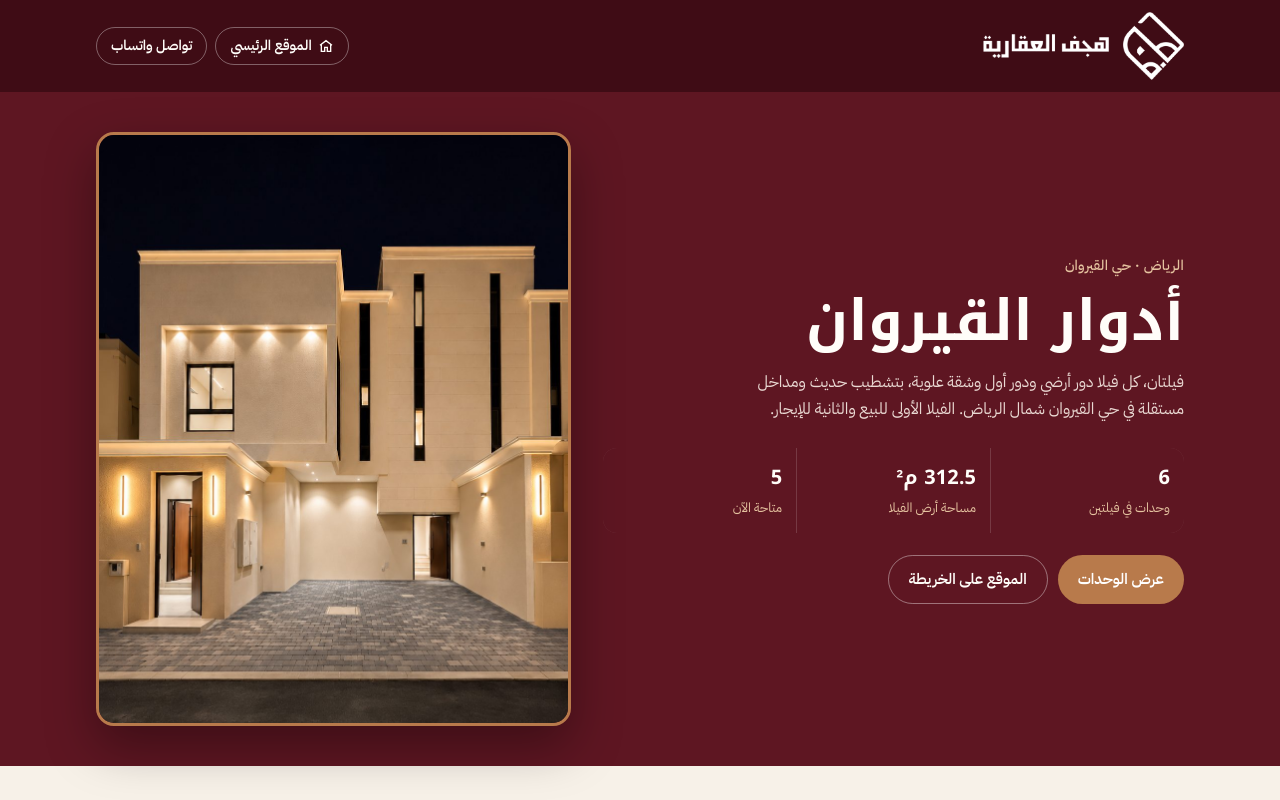
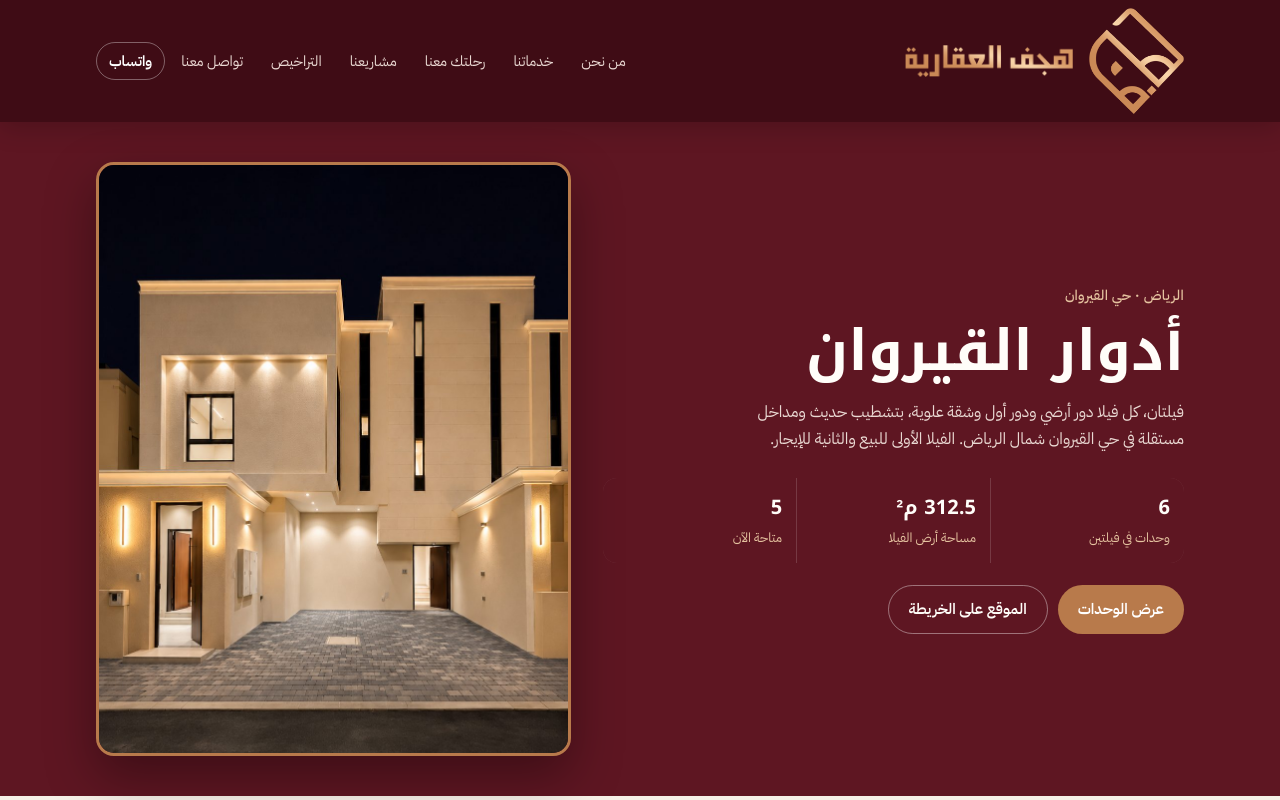
Before and after one commit to abdallahAlmawash/Qairawan, a plain HTML site: page index.html in a window 1280 px wide. Shown: the top 800 px of the page. Drawn offline with Linux system fonts and the light colour scheme.

Commit message:
Use the shared HJF sticky header (copper logo + menu)
Co-Authored-By: Claude Opus 5.5 <noreply@anthropic.com>
Claude-Session: https://claude.ai/code/session_016DzazsGeLQEGbrBWXGAwmq

```diff
--- a/index.html
+++ b/index.html
@@ -176,17 +176,44 @@ footer .lic b{color:#fff;font-variant-numeric:tabular-nums}
 .call.home{display:inline-flex;align-items:center;gap:6px}
 .call.home svg{width:16px;height:16px;stroke:currentColor;fill:none;stroke-width:2}
 @media (max-width:480px){.call.home span{display:none}.call.home{padding:6px 10px}}
+
+/* ===== shared HJF header (same as h-j-f.com) ===== */
+.hjf-top{position:sticky;top:0;z-index:40;background:var(--burgundy-deep);box-shadow:0 6px 24px rgba(0,0,0,.18)}
+.hjf-top .wrap{display:flex;align-items:center;justify-content:space-between;gap:16px;padding-block:8px;position:relative}
+.hjf-top .brand{display:flex;align-items:center;gap:16px;text-decoration:none}
+.hjf-top .brand .mk{height:106px;width:auto}
+.hjf-top .brand .wm{height:32px;width:auto}
+.hjf-top .menu{display:flex;gap:4px;align-items:center;flex-wrap:wrap}
+.hjf-top .menu a{text-decoration:none;font-size:14.5px;padding:6px 12px;border-radius:999px;color:#EAD9D3;border:0;font-weight:400;white-space:nowrap}
+.hjf-top .menu a:hover{background:rgba(255,255,255,.08);color:#fff}
+.hjf-top .menu a.call{border:1px solid rgba(255,255,255,.35);color:#fff;font-weight:600}
+.hjf-top .burger{display:none;background:none;border:1px solid rgba(255,255,255,.35);color:#fff;border-radius:10px;width:42px;height:38px;font-size:20px;cursor:pointer}
+@media (max-width:760px){
+  .hjf-top .burger{display:block}
+  .hjf-top .menu{display:none;position:absolute;inset:100% 0 auto 0;background:var(--burgundy-deep);flex-direction:column;align-items:stretch;padding:8px 16px 16px}
+  .hjf-top .menu.open{display:flex}
+  .hjf-top .brand .mk{height:76px}.hjf-top .brand .wm{height:24px}.hjf-top .brand{gap:12px}
+}
+html{scroll-padding-top:130px}
 </style>
 <style>html,body{margin:0}img{max-width:100%}[hidden]{display:none!important}:root{padding-top:env(safe-area-inset-top,0px);padding-bottom:env(safe-area-inset-bottom,0px)}</style>
 </head>
 <body>
 
 
-<div class="top"><div class="wrap">
-  <a class="brand" href="https://h-j-f.com/" aria-label="هجف العقارية - الموقع الرئيسي"><img class="mk" src="img/mark-white.png" alt=""><img class="wm" src="img/wordmark-white.png" alt="هجف العقارية"></a>
-  <div class="topacts"><a class="call home" href="https://h-j-f.com/" aria-label="الموقع الرئيسي لهجف العقارية"><svg viewBox="0 0 24 24" aria-hidden="true"><path d="M3 11l9-7 9 7M5 10v10h5v-6h4v6h5V10"/></svg><span>الموقع الرئيسي</span></a>
-  <a class="call" href="https://wa.me/966570707301" target="_blank" rel="noopener">تواصل واتساب</a></div>
-</div></div>
+<header class="top hjf-top" id="top"><div class="wrap">
+  <a class="brand" href="https://h-j-f.com/" aria-label="هجف العقارية - الموقع الرئيسي"><img class="mk" src="img/mark-metal.png" alt=""><img class="wm" src="img/wordmark-metal.png" alt="هجف العقارية"></a>
+  <button class="burger" id="burger" aria-label="القائمة" aria-expanded="false" aria-controls="menu">☰</button>
+  <nav class="menu" id="menu" aria-label="القائمة الرئيسية">
+    <a href="https://h-j-f.com/#about">من نحن</a>
+    <a href="https://h-j-f.com/#services">خدماتنا</a>
+    <a href="https://h-j-f.com/#journey">رحلتك معنا</a>
+    <a href="https://qairawan.h-j-f.com/" aria-current="page">مشاريعنا</a>
+    <a href="https://h-j-f.com/licenses.html">التراخيص</a>
+    <a href="https://h-j-f.com/#contact">تواصل معنا</a>
+    <a class="call" href="https://wa.me/966570707301" target="_blank" rel="noopener">واتساب</a>
+  </nav>
+</div></header>
 
 <section class="hero"><div class="wrap">
   <div>
@@ -417,5 +444,6 @@ document.addEventListener("keydown",e=>{
 render();
 </script>
 
+<script>{const b=document.getElementById("burger"),m=document.getElementById("menu");if(b&&m){b.onclick=()=>{const o=m.classList.toggle("open");b.setAttribute("aria-expanded",o)};m.addEventListener("click",e=>{if(e.target.tagName==="A"){m.classList.remove("open");b.setAttribute("aria-expanded",false)}})}}</script>
 </body>
 </html>
```
Also changed, not shown: img/mark-metal.png (added), img/wordmark-metal.png (added).
